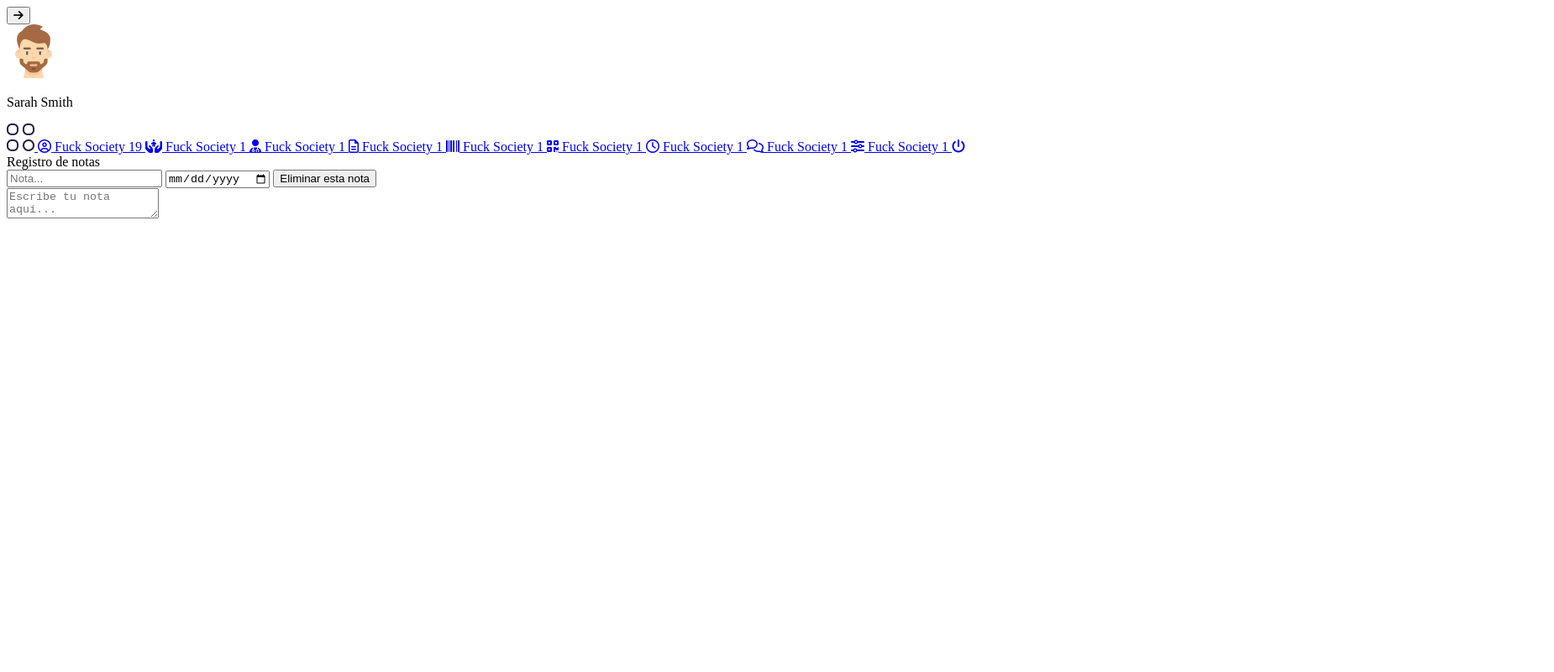
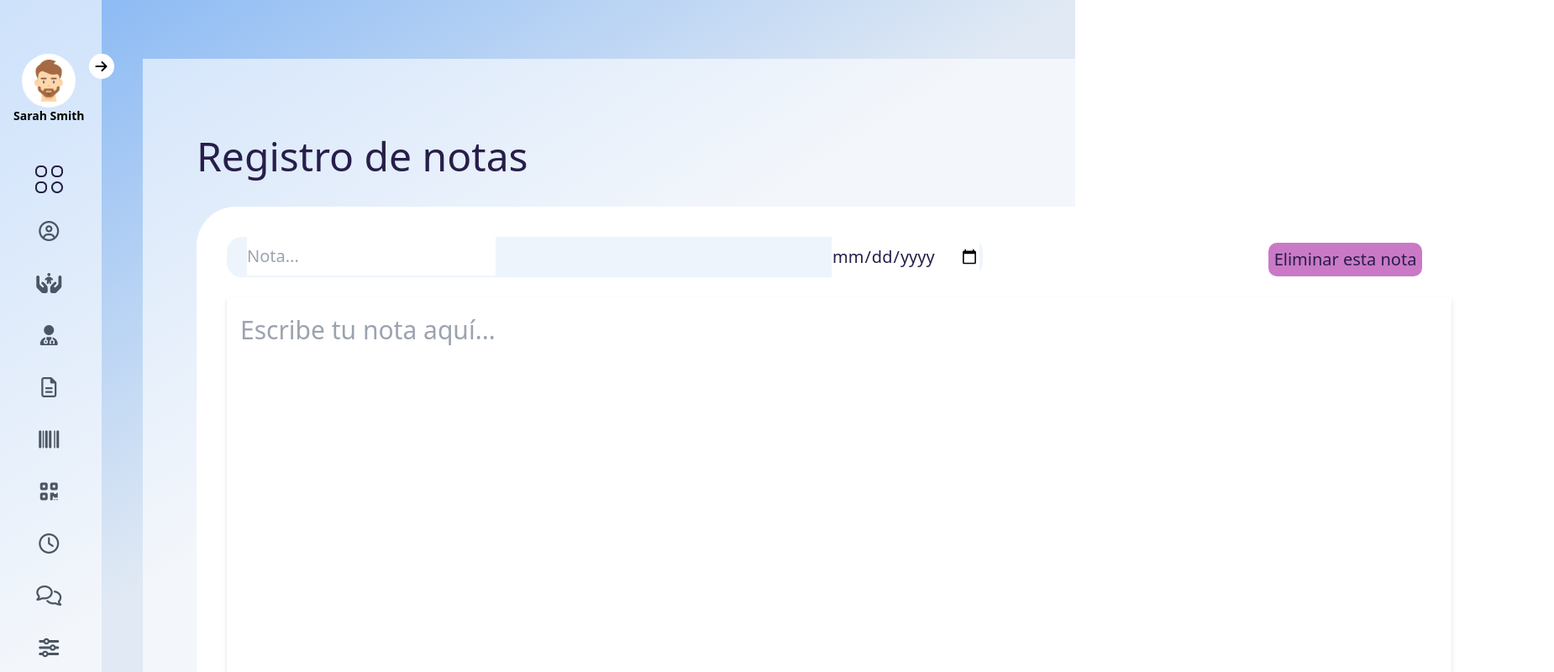
Before and after one commit to Simonghost117/dashboard-qfinder, a website built with Vite: page index.html in a window 1280 px wide. Shown: the top 800 px of the page at 84% size, 1850 px wide, since content can reach past the window. Built offline with nearby package versions, Linux system fonts and the light colour scheme.

Commit message:
enlanzando estilos

```diff
--- a/index.html
+++ b/index.html
@@ -6,7 +6,7 @@
     <meta name="viewport" content="width=device-width, initial-scale=1.0" />
     <title>Vite App</title>
     <link rel="stylesheet" href="public/css/all.min.css">
-    <link rel="stylesheet" href="style.css"/>
+    <link rel="stylesheet" href="public/style.css"/>
   </head>
   <body class="bg-gradient-to-br from-azulTenueFuerte via-azulMasClaro to-azulMasClaro bg-no-repeat min-h-screen flex relative mq980:justify-end items-center">
     <aside id="asideMenu" class="bg-white xl:bg-white60opac shadow-lg xl:shadow-none  col-span-1 py-16 pl-4 pr-5 text-center basis-auto fixed bottom-0 left-0 transition-all hidden xl:block xl:basis-[10%] h-full">
```
